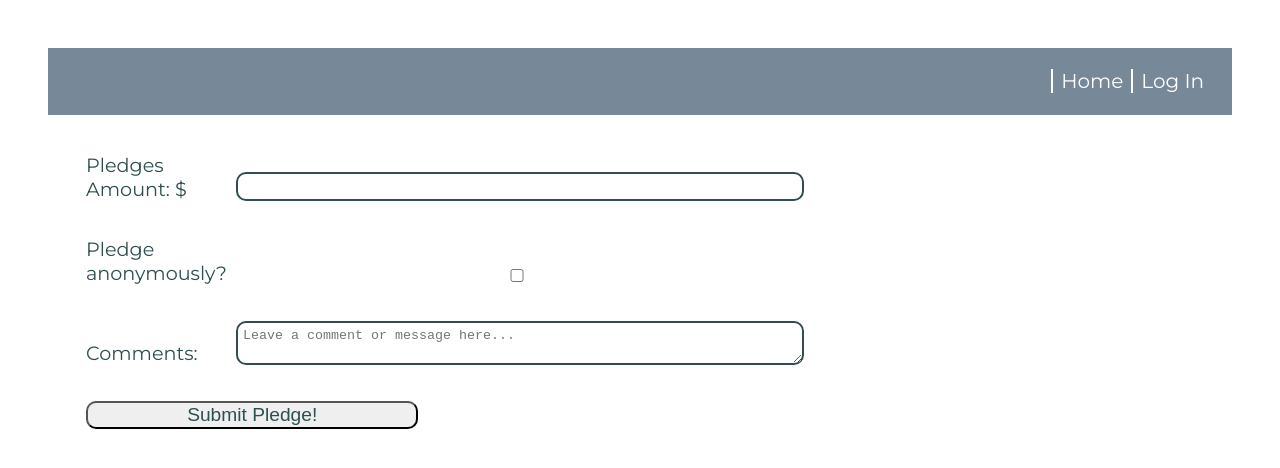
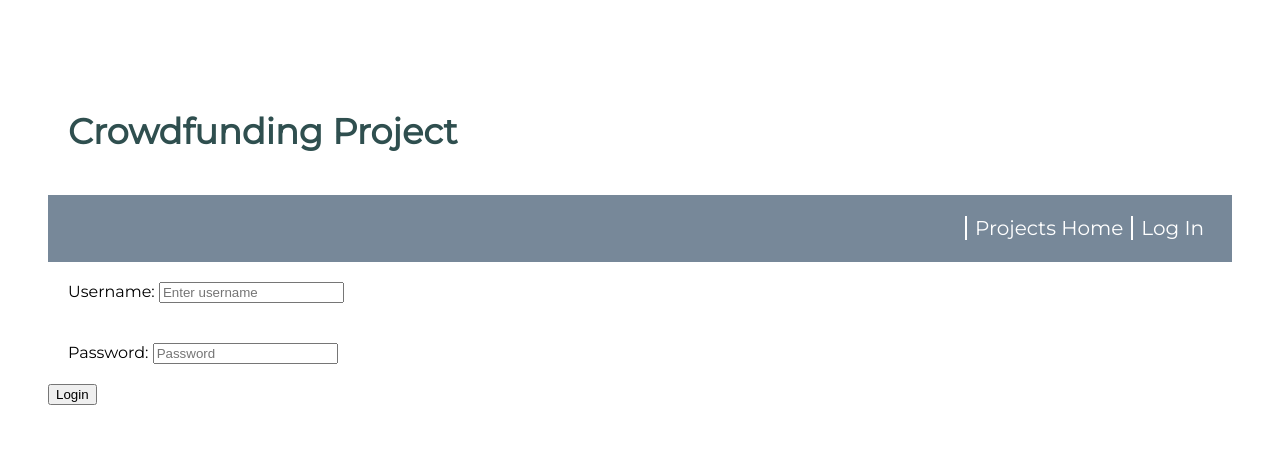
Before and after one commit to katitaliano/crowdfounding_project, a React (Vite) app: page /pledges/1 in a window 1280 px wide. Shown: the top 468 px of the page. Built offline with nearby package versions, Linux system fonts and the light colour scheme.

Commit message:
Fixed nav issues using loggedIn, set loggedIn

```diff
--- a/src/App.jsx
+++ b/src/App.jsx
@@ -1,5 +1,5 @@
 import { createBrowserRouter, Outlet, RouterProvider } from "react-router-dom";
-
+import { useState } from "react";
 // Pages
 import HomePage from "./pages/HomePage";
 import LoginPage from "./pages/LoginPage";
@@ -14,12 +14,20 @@ import Nav from "./components/Nav/Nav";
 import "./App.css";
 
 
-const HeaderLayout = () => (
-  <div>
-    <Nav />
-    <Outlet />
-  </div>
-);
+const HeaderLayout = () => {
+  const [loggedIn, setLoggedIn] = useState(window.localStorage.getItem("token") !== null);
+    return (
+      <div>
+      <h1>Crowdfunding Project</h1>
+      <Nav loggedIn={loggedIn} setLoggedIn={setLoggedIn}/>
+      {/* need to tell the nav that it has these props/give that state to the nav */}
+      <Outlet context={[loggedIn, setLoggedIn]} />
+      {/* value of context is loggedIn & setLoggedIn, anything using this outlet has access to the value of logged in and the set logged in function. We access this via useOutletContext. Now any children elements are able to use the outletContext */}
+      </div>)
+}
+
+
+{/* Outlet = this is where I want to render the page, i.e. under the nav */}
 // createBrowserRouter creates navigation structure. Tells you - go to this particular path and render this element. Nav uses this to link to those pages on the front end.
 const router = createBrowserRouter([
   {
--- a/src/components/LoginForm/LoginForm.jsx
+++ b/src/components/LoginForm/LoginForm.jsx
@@ -1,15 +1,16 @@
 import { useState } from "react";
-import { useNavigate } from "react-router-dom";
+import { useNavigate, useOutletContext} from "react-router-dom";
 
-function LoginForm(props) {
-  // State
+//outletContext = shared context between different components, e.g. shared state that lives in multiple components that you don't want to pass individually. Skips having to pass it all the way down (prop drilling - google this, avoid prop drilling where possible). There is also useContext in react, this is React Router's version.
+// When you have a context you have to SET the context.
+// have created a default value for the following prop redirectURL
+function LoginForm({redirectURL = "/"}) {
+  const [, setLoggedIn] = useOutletContext();
+  // // State
   const [credentials, setCredentials] = useState({
     username: "",
     password: "",
   });
-
-  // const {isLoggedIn, setIsLoggedIn}= useState({
-  //   isLoggedIn: false});
 
   // Hooks
   const navigate = useNavigate();
@@ -17,7 +18,6 @@ function LoginForm(props) {
   // Actions
   const handleChange = (event) => {
     const { id, value } = event.target;
-
     setCredentials((prevCredentials) => ({
       ...prevCredentials,
       [id]: value,
@@ -31,7 +31,6 @@ function LoginForm(props) {
             method: "post",
             headers: {
                 "Content-Type": "application/json",
-
             },
             body: JSON.stringify(credentials),
         }
@@ -44,12 +43,15 @@ function LoginForm(props) {
     if (credentials.username && credentials.password) {
         const { token } = await postData();
             window.localStorage.setItem("token", token);
-      // setIsLoggedIn(true);
-      navigate("/");
+            setLoggedIn(true)
+            return navigate(redirectURL);
     }
-    else (navigate ("/login"))
-  };
-
+     else {
+            setLoggedIn(false)
+            return navigate("/login");
+            // good practice to add a return to the last line of a function
+        }
+    }
   return (
     <form onSubmit={handleSubmit}>
       <div>
--- a/src/components/Nav/Nav.jsx
+++ b/src/components/Nav/Nav.jsx
@@ -1,22 +1,28 @@
 import { Link } from "react-router-dom";
-import LoginForm from "../LoginForm/LoginForm";
+// import LoginForm from "../LoginForm/LoginForm";
 
-function Nav(props) {
-    const authToken = window.localStorage.getItem("token");
+// destructured props inside braces. We've told the nav what these props are in app.jsx
 
+function Nav({loggedIn, setLoggedIn}) {
 
-    if (authToken) {
+    const handleLogout = () => {
+        window.localStorage.removeItem("token")
+        return setLoggedIn(false)
+    };
+
+    if (loggedIn) {
         return (
             <nav>
-                <Link to="/">Home</Link>
+                <Link to="/">Projects Home</Link>
                 <Link to="/newproject">New Project</Link>
+                <Link onClick={handleLogout} to="/login" >Log Out</Link>
             </nav>
             );
     }
     else {
         return (
         <nav>
-        <Link to="/">Home</Link>
+        <Link to="/">Projects Home</Link>
         <Link to="/login">Log In</Link>
         </nav>
         );
--- a/src/pages/PledgePage.jsx
+++ b/src/pages/PledgePage.jsx
@@ -1,7 +1,13 @@
 // Components
+import { useOutletContext, useLocation } from "react-router-dom";
 import SimplePledgeForm from "../components/PledgeForm/SimplePledgeForm.jsx"
+import LoginForm from "../components/LoginForm/LoginForm.jsx";
 
 function PledgePage() {
+  const [loggedIn] = useOutletContext();
+  const location = useLocation();
+  if (!loggedIn) return <LoginForm redirectURL={location.pathname}/>;
+  // location.pathname gets the current url and passes it to redirectURL
   return <SimplePledgeForm />;
 }
 
--- a/src/pages/ProjectPage.jsx
+++ b/src/pages/ProjectPage.jsx
@@ -6,7 +6,7 @@ import ProjectCard from "../components/ProjectCard/ProjectCard";
 
 //declaring a variable from a hook - useParams. Libraries create a hook and you can pull stuff out with this syntax.
 
-function ProjectPage(props) {
+function ProjectPage() {
   // Hooks
   const { id } = useParams();
   // State
@@ -16,6 +16,9 @@ function ProjectPage(props) {
 
 //  useEffect = how you want your app to be used
 //  JS is a 'single threaded coding language' works line by line top to bottom. Async tells project what to fetch and where to get the data from (what URL). Console logging results then adding data, then seeing if any errors, then get
+// summing up total pledges look at array.reduce function
+// display username or anonymous - fetch request supporter via ID and get username from that
+// date - to date string look up in JS docs
 
    useEffect(() => {
      const fetchProject = async () => {
@@ -23,9 +26,9 @@ function ProjectPage(props) {
          const res = await fetch(
            `${import.meta.env.VITE_API_URL}projects/${id}`
          );
-         console.log(res);
          const data = await res.json();
          setProjectData(data);
+         console.log(data);
        } catch (err) {
          console.log(err);
        }
@@ -37,24 +40,17 @@ function ProjectPage(props) {
     <div>
       <div>
         <h2>{projectData.title}</h2>
-        <img src={projectData.image} className= ".projectimage" ></img>
+        <img src={projectData.image} className="projectimage" />
       </div>
       <div>
         <h3>Project Description</h3>
         <p>{projectData.description}</p>
-        <h3>Project Status</h3>
-        <p>{`${projectData.is_open}`}</p>
-      </div>
-      <div>
-        <h3>Make a Pledge:</h3>
-        <button><Link to={`/pledges/${id}`}>Pledge Here!</Link></button>
-        <h3>Total pledged:</h3>
-        <p></p>
-        <h3>Project target:</h3>
-        <p>${projectData.target}.00</p>
-      </div>
-      <div>
-        <h3>Pledges:</h3>
+        <h3>Project Status:</h3>
+        <p>{projectData.is_open ? "Open" : "Closed"}
+        {/* ? "" : "" = ternary operator, short for if else */}
+        </p>
+        <h3><Link to={`/pledges/${id}`}>Click to make a pledge!</Link></h3>
+        <h3>Supporters:</h3>
         <ul>
           {projectData.pledges.map((pledgeData, key) => {
             return (
@@ -64,10 +60,15 @@ function ProjectPage(props) {
             );
           })}
         </ul>
+        <h3>Total pledged:</h3>
+        <p>
+        </p>
+        <h3>Project target:</h3>
+        <p>${projectData.target}.00</p>
       </div>
       <div>
         <h3>Project created at:</h3>
-        <p>{projectData.date_created}</p>
+        <p>{new Date(projectData.date_created).toDateString()}</p>
       </div>
     </div>
    );
```
Also changed, not shown: src/components/Nav/DemoNav.jsx (deleted), 1 other file (tests, documents, lock files or other folders). Lines whose indentation alone changed are shown as unchanged.
